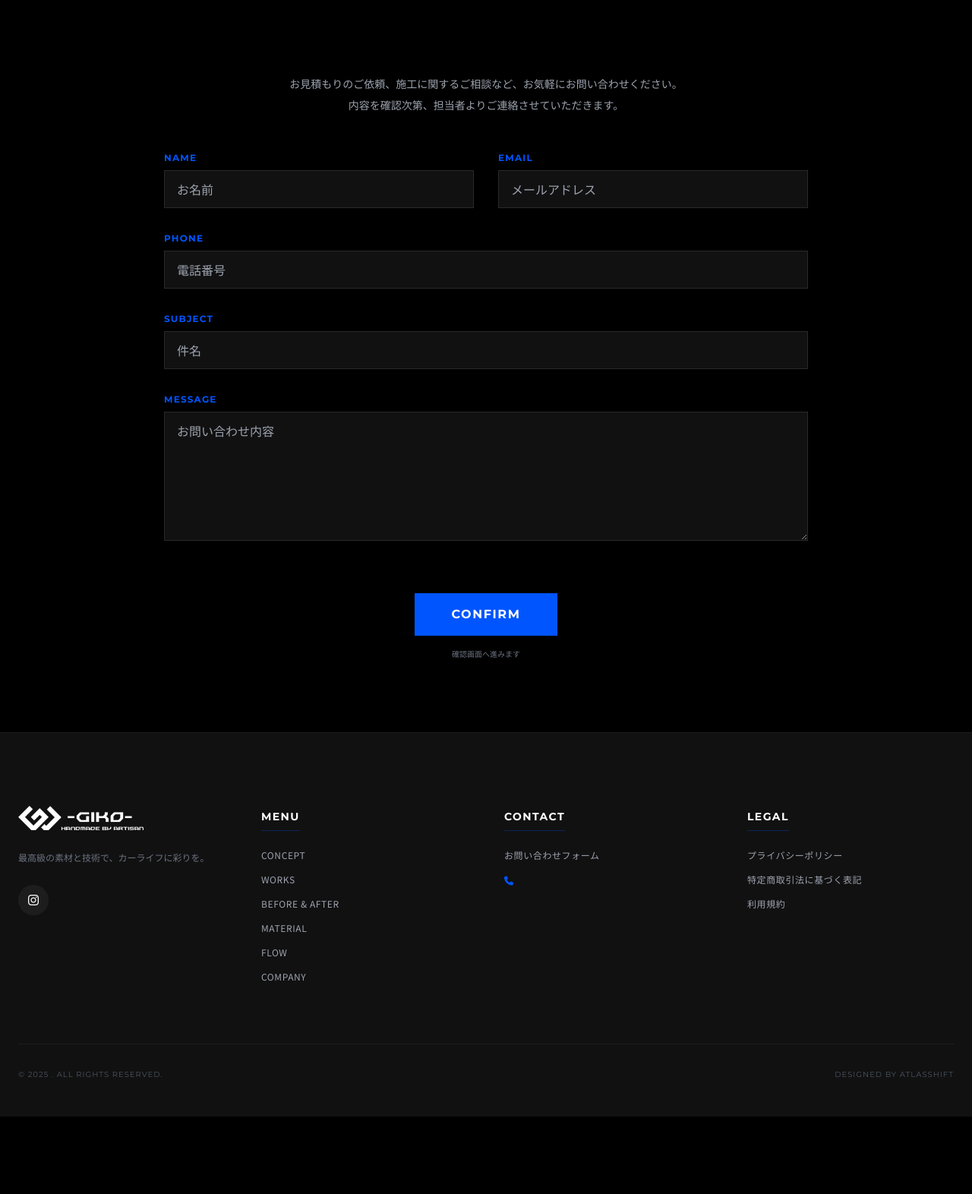
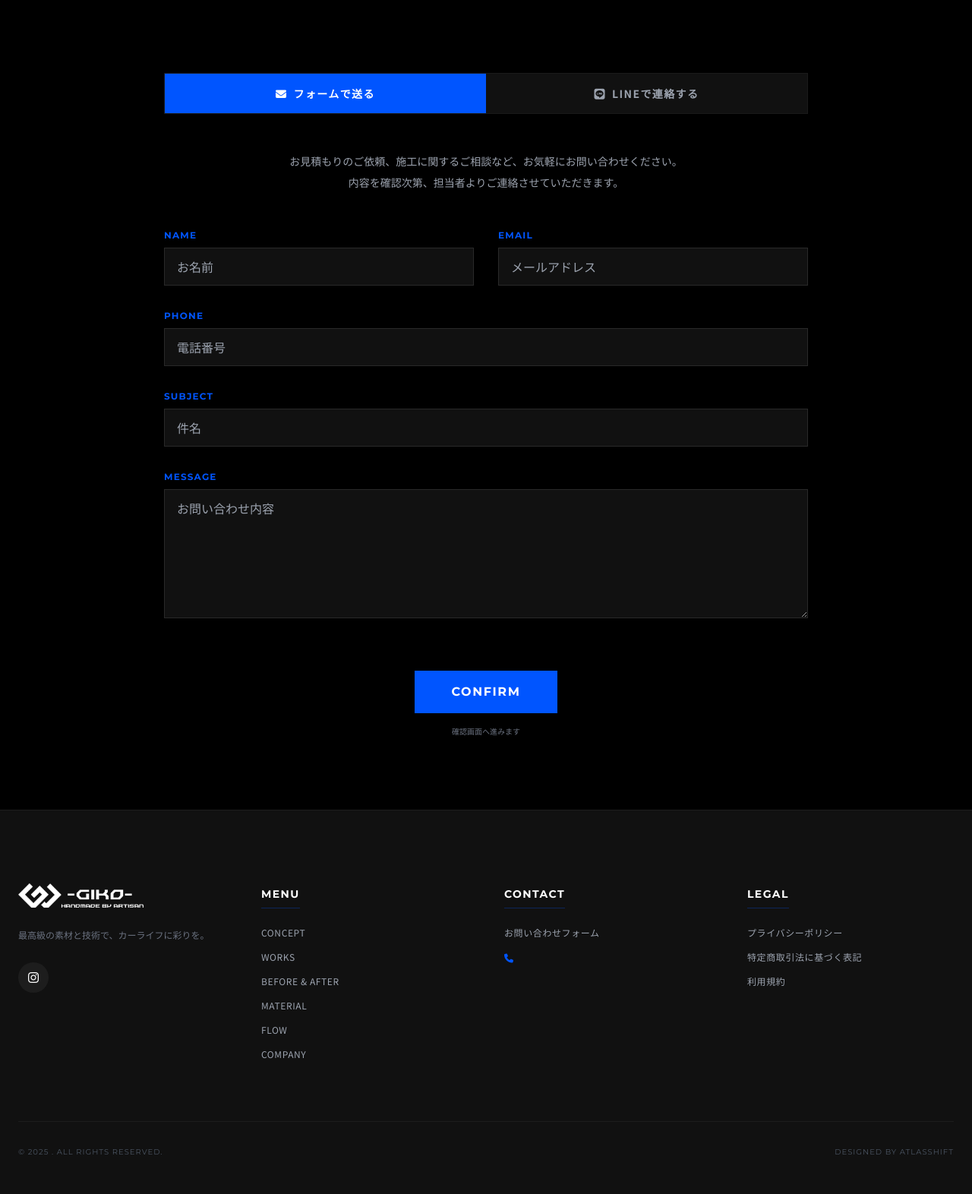
Before and after one commit to kaitonakamura0731-cell/Giko_Website, a PHP site: page /contact/index.php in a window 1280 px wide. Shown: the part 320-1892 px from the top of the page at 76% size. Before the commit the page ends 1790 px from the top, so only its background shows below. Run offline with PHP 8.4, Linux system fonts and the light colour scheme; data comes from the database, SQL or seed files in the repository; some libraries are stand-ins or nearby versions.

Commit message:
FLOW・COMPANY・CONCEPT更新、CONTACTにLINEタブ切り替え追加
- FLOW: ステップ見出しを英語→日本語に変更（お問い合わせ/打ち合わせ/製作/納車）
- FLOW: 製作期間の記述を「2週間〜2ヶ月」→「1日〜2ヶ月」に修正
- COMPANY: BRAND「技巧 -Giko- (Giko Artisan)」→「技巧　-GIKO-」
- COMPANY: BUSINESS 事業内容をシート/ステアリング/天井張替えを含む内容に更新
- COMPANY: TEL 会社TEL・FAX・代表TEL（直通）の3行表示に変更
- COMPANY: OPEN 定休日を「木曜日」→「不定休（事前連絡推奨）」に変更
- CONCEPT: テキストを「特別感」→「理想を叶える」等の新文章に差し替え、-GIKO-表記統一
- CONTACT: フォームとLINE公式を切り替えるタブUI実装、QRコード表示パネル追加

Co-Authored-By: Claude Sonnet 4.6 <noreply@anthropic.com>

```diff
--- a/src/contact/index.php
+++ b/src/contact/index.php
@@ -145,6 +145,22 @@ $twitter_url = get_setting('twitter_url', '#');
                 </div>
             <?php endif; ?>
 
+            <!-- Tab Switcher -->
+            <div class="flex border border-white/10 mb-12 overflow-hidden">
+                <button id="tab-form"
+                    onclick="switchContactTab('form')"
+                    class="flex-1 py-4 text-sm font-bold tracking-widest transition-colors bg-primary text-white">
+                    <i class="fas fa-envelope mr-2"></i>フォームで送る
+                </button>
+                <button id="tab-line"
+                    onclick="switchContactTab('line')"
+                    class="flex-1 py-4 text-sm font-bold tracking-widest transition-colors bg-secondary text-gray-400 hover:text-white">
+                    <i class="fab fa-line mr-2"></i>LINEで連絡する
+                </button>
+            </div>
+
+            <!-- Form Panel -->
+            <div id="panel-form">
             <p class="text-gray-400 text-sm leading-loose mb-12 text-center" data-i18n="contact_intro">
                 お見積もりのご依頼、施工に関するご相談など、お気軽にお問い合わせください。<br>
                 内容を確認次第、担当者よりご連絡させていただきます。
@@ -205,8 +221,56 @@ $twitter_url = get_setting('twitter_url', '#');
                     <p class="text-[10px] text-gray-500 mt-4">確認画面へ進みます</p>
                 </div>
             </form>
+            </div><!-- /panel-form -->
+
+            <!-- LINE Panel -->
+            <div id="panel-line" class="hidden">
+                <p class="text-gray-400 text-sm leading-loose mb-10 text-center">
+                    QRコードを読み取るか、下のボタンから公式LINEで<br>
+                    お気軽にお問い合わせください。
+                </p>
+                <div class="flex flex-col items-center gap-8">
+                    <a href="https://lin.ee/hmaVDuG" target="_blank" rel="noopener noreferrer"
+                        class="block hover:opacity-80 transition-opacity">
+                        <img src="../assets/images/line_qr.png" alt="公式LINE QRコード"
+                            class="w-64 h-64 mx-auto rounded-lg shadow-2xl border border-white/10">
+                    </a>
+                    <p class="text-xs text-gray-500 text-center">QRコードをタップ（クリック）でもLINEへ飛べます。<br>スマホのカメラで読み取ることもできます。</p>
+                    <a href="https://lin.ee/hmaVDuG" target="_blank" rel="noopener noreferrer"
+                        class="inline-flex items-center gap-3 bg-[#06C755] text-white font-bold py-4 px-12 hover:bg-[#05a548] transition-colors rounded-sm text-sm tracking-widest">
+                        <i class="fab fa-line text-xl"></i>
+                        公式LINEで問い合わせる
+                    </a>
+                </div>
+            </div><!-- /panel-line -->
+
         </div>
     </section>
+
+    <script>
+    function switchContactTab(tab) {
+        const tabForm = document.getElementById('tab-form');
+        const tabLine = document.getElementById('tab-line');
+        const panelForm = document.getElementById('panel-form');
+        const panelLine = document.getElementById('panel-line');
+
+        if (tab === 'form') {
+            tabForm.classList.add('bg-primary', 'text-white');
+            tabForm.classList.remove('bg-secondary', 'text-gray-400');
+            tabLine.classList.remove('bg-primary', 'text-white');
+            tabLine.classList.add('bg-secondary', 'text-gray-400');
+            panelForm.classList.remove('hidden');
+            panelLine.classList.add('hidden');
+        } else {
+            tabLine.classList.add('bg-primary', 'text-white');
+            tabLine.classList.remove('bg-secondary', 'text-gray-400');
+            tabForm.classList.remove('bg-primary', 'text-white');
+            tabForm.classList.add('bg-secondary', 'text-gray-400');
+            panelLine.classList.remove('hidden');
+            panelForm.classList.add('hidden');
+        }
+    }
+    </script>
 
     <!-- Footer -->
     <footer id="contact" class="bg-secondary pt-24 pb-12 border-t border-white/5 text-white">
```
Also changed, not shown: src/index.php (+12 -15 lines).
